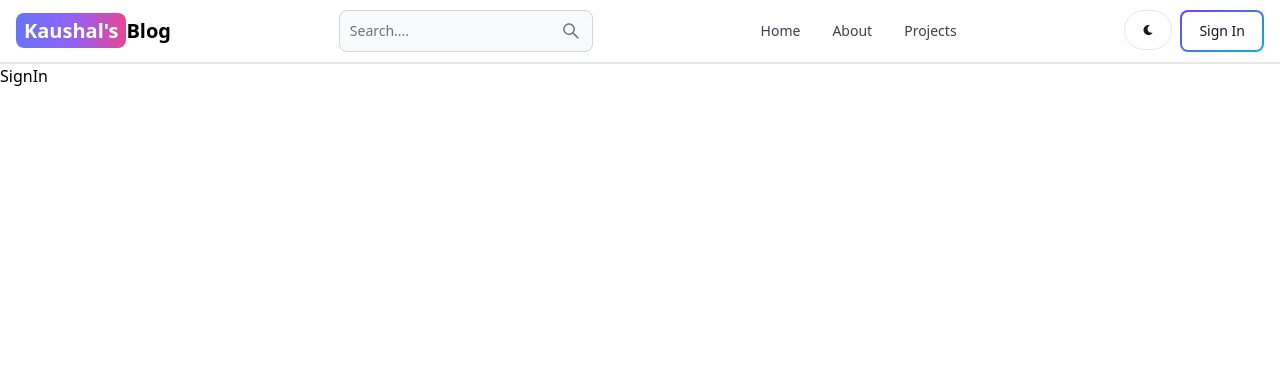
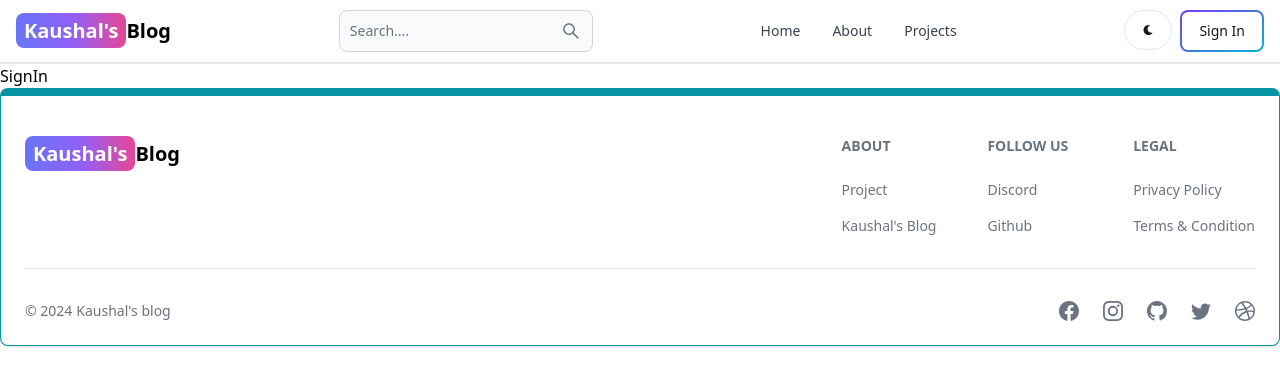
Before and after one commit to CodeWithKaushal/BLOG-WEBSITE, a React (Vite) app in the folder client/: page /sign-in in a window 1280 px wide. Shown: the top 386 px of the page. Built offline with nearby package versions, Linux system fonts and the light colour scheme.

Commit message:
create the footer component

```diff
--- a/client/src/App.jsx
+++ b/client/src/App.jsx
@@ -8,7 +8,7 @@
 
 import Projects from './pages/Projects'
 import Header from './components/Header'
-
+import Footer from './components/Footer'
 
 
 export default function App() {
@@ -28,6 +28,7 @@
 
 
       </Routes>
+      <Footer />
     </BrowserRouter>
 
 
--- /dev/null
+++ b/client/src/components/Footer.jsx
@@ -0,0 +1,70 @@
+import { Footer } from 'flowbite-react'
+import { Link } from 'react-router-dom'
+import { BsFacebook, BsInstagram, BsTwitter, BsGithub, BsDribbble } from 'react-icons/bs'
+import React from 'react'
+
+export default function FooterCom() {
+    return (
+        <Footer container className='border border-t-8 border-teal-500'>
+            <div className='w-full max-w-7xl mx-auto'>
+                <div className='grid w-full justify-between sm:flex md:grid-cols-1'>
+                    <div className='mt-5'>
+                        <Link to="/" className='self-center whitespace-nowrap text-lg sm:text-xl font-semibold dark:text-white'>
+                            <span className='px-2 py-1 bg-gradient-to-r from-indigo-500 via-purple-500 to-pink-500 rounded-lg text-white' >
+                                Kaushal's
+                            </span>
+                            Blog
+                        </Link>
+                    </div>
+                    <div className='grid grid-cols-2 gap-8 mt-4 sm:grid-cols-3 sm:gap-6'>
+                        <div>
+                            <Footer.Title title='About' />
+                            <Footer.LinkGroup col>
+                                <Footer.Link>
+                                    Project
+                                </Footer.Link>
+                                <Footer.Link href='/about' target='_blank' rel='noonpener noreferrer'>
+                                    Kaushal's Blog
+                                </Footer.Link>
+                            </Footer.LinkGroup>
+                        </div>
+                        <div>
+                            <Footer.Title title='Follow us' />
+                            <Footer.LinkGroup col>
+                                <Footer.Link href='#' >
+                                    Discord
+                                </Footer.Link>
+                                <Footer.Link href='https://github.com/CodeWithKaushal' target='_blank' rel='noonpener noreferrer'>
+                                    Github
+                                </Footer.Link>
+                            </Footer.LinkGroup>
+                        </div>
+                        <div>
+                            <Footer.Title title='Legal' />
+                            <Footer.LinkGroup col>
+                                <Footer.Link href='#' >
+                                    Privacy Policy
+                                </Footer.Link>
+                                <Footer.Link href='#' >
+                                    Terms &amp; Condition
+                                </Footer.Link>
+                            </Footer.LinkGroup>
+                        </div>
+                    </div>
+                </div>
+                <Footer.Divider />
+                <div className='w-full sm:flex sm:items-center sm:justify-between'>
+                    <Footer.Copyright href='#' by="Kaushal's blog" year={new Date().getFullYear()} />
+
+                    <div className='flex gap-6 sm:mt-0 mt-4 sm:justify-center'>
+                        <Footer.Icon href='#' icon={BsFacebook} />
+                        <Footer.Icon href='#' icon={BsInstagram} />
+                        <Footer.Icon href='https://github.com/CodeWithKaushal' icon={BsGithub} />
+                        <Footer.Icon href='#' icon={BsTwitter} />
+                        <Footer.Icon href='#' icon={BsDribbble} />
+                    </div>
+                </div>
+            </div>
+        </Footer>
+    )
+}
```
